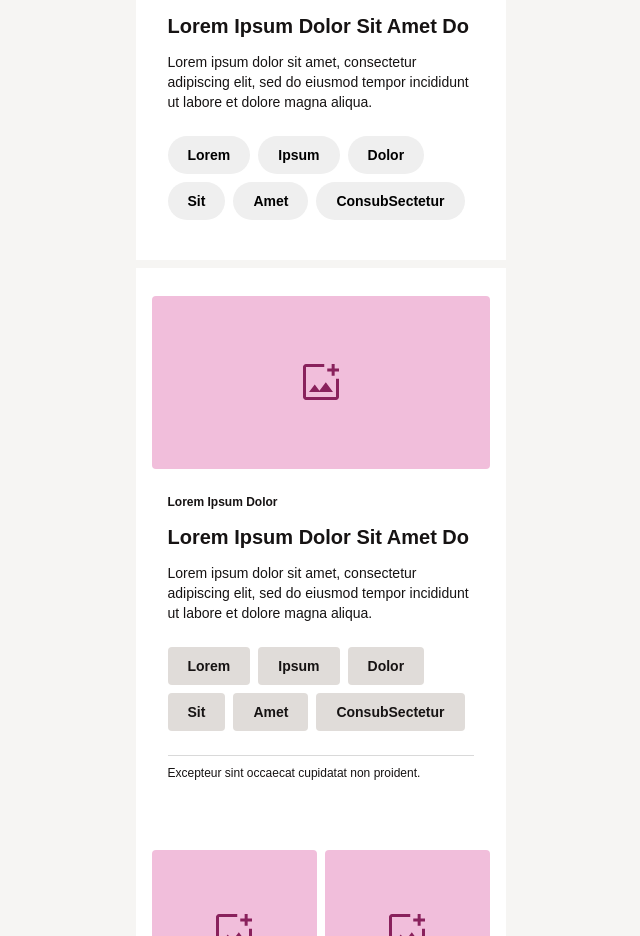
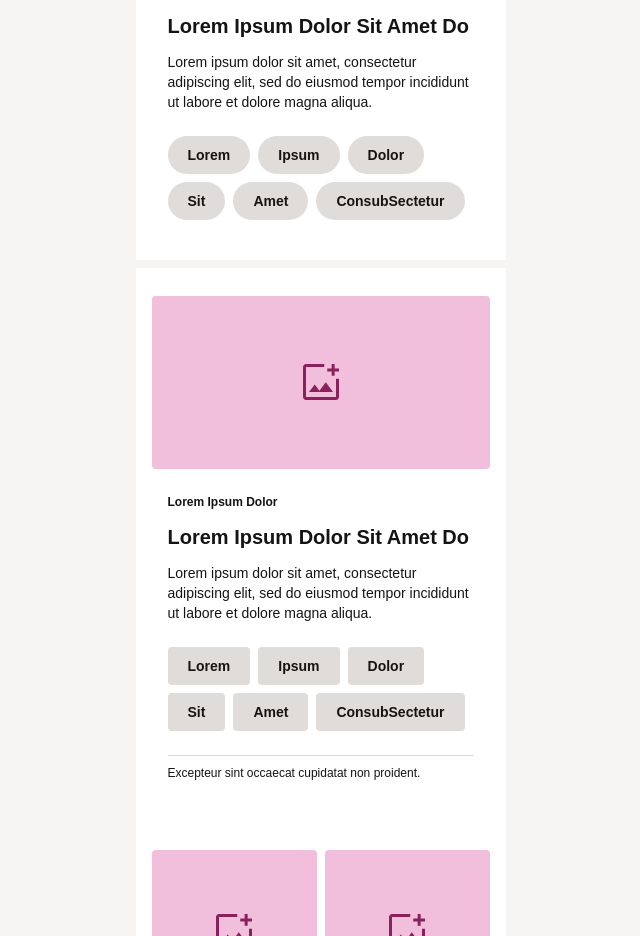
Before and after one commit to richardclifford/email-color-studio, a React (Vite) app: page / in a window 1280 px wide. Shown: the part 1681-2617 px from the top of the page, without its empty margins (57-697 px from the left). Built offline with nearby package versions, Linux system fonts and the light colour scheme.

Commit message:
Updated tertiary cta BG/Txt color state name in EmailFramework
+Updated tertiaryCtaBgColor and tertiaryCtaTextColor to new state name subTertiaryCtaBgColor and subTertiaryCtaTextColor to resolve output error

```diff
--- a/src/components/EmailFramework/modules/Product1x.jsx
+++ b/src/components/EmailFramework/modules/Product1x.jsx
@@ -38,12 +38,12 @@ export default function Product1x({
             type={btnType}
             bgColor={
               btnType === "tertiary"
-                ? subStyles.tertiaryCtaBgColor
+                ? subStyles.subTertiaryCtaBgColor
                 : subStyles.subSecondaryCtaBgColor
             }
             textColor={
               btnType === "tertiary"
-                ? subStyles.tertiaryCtaTextColor
+                ? subStyles.subTertiaryCtaTextColor
                 : subStyles.subSecondaryCtaTextColor
             }
           />
@@ -51,12 +51,12 @@ export default function Product1x({
             type={btnType}
             bgColor={
               btnType === "tertiary"
-                ? subStyles.tertiaryCtaBgColor
+                ? subStyles.subTertiaryCtaBgColor
                 : subStyles.subSecondaryCtaBgColor
             }
             textColor={
               btnType === "tertiary"
-                ? subStyles.tertiaryCtaTextColor
+                ? subStyles.subTertiaryCtaTextColor
                 : subStyles.subSecondaryCtaTextColor
             }
             label="Ipsum"
@@ -65,12 +65,12 @@ export default function Product1x({
             type={btnType}
             bgColor={
               btnType === "tertiary"
-                ? subStyles.tertiaryCtaBgColor
+                ? subStyles.subTertiaryCtaBgColor
                 : subStyles.subSecondaryCtaBgColor
             }
             textColor={
               btnType === "tertiary"
-                ? subStyles.tertiaryCtaTextColor
+                ? subStyles.subTertiaryCtaTextColor
                 : subStyles.subSecondaryCtaTextColor
             }
             label="Dolor"
@@ -79,12 +79,12 @@ export default function Product1x({
             type={btnType}
             bgColor={
               btnType === "tertiary"
-                ? subStyles.tertiaryCtaBgColor
+                ? subStyles.subTertiaryCtaBgColor
                 : subStyles.subSecondaryCtaBgColor
             }
             textColor={
               btnType === "tertiary"
-                ? subStyles.tertiaryCtaTextColor
+                ? subStyles.subTertiaryCtaTextColor
                 : subStyles.subSecondaryCtaTextColor
             }
             label="Sit"
@@ -93,12 +93,12 @@ export default function Product1x({
             type={btnType}
             bgColor={
               btnType === "tertiary"
-                ? subStyles.tertiaryCtaBgColor
+                ? subStyles.subTertiaryCtaBgColor
                 : subStyles.subSecondaryCtaBgColor
             }
             textColor={
               btnType === "tertiary"
-                ? subStyles.tertiaryCtaTextColor
+                ? subStyles.subTertiaryCtaTextColor
                 : subStyles.subSecondaryCtaTextColor
             }
             label="Amet"
@@ -107,12 +107,12 @@ export default function Product1x({
             type={btnType}
             bgColor={
               btnType === "tertiary"
-                ? subStyles.tertiaryCtaBgColor
+                ? subStyles.subTertiaryCtaBgColor
                 : subStyles.subSecondaryCtaBgColor
             }
             textColor={
               btnType === "tertiary"
-                ? subStyles.tertiaryCtaTextColor
+                ? subStyles.subTertiaryCtaTextColor
                 : subStyles.subSecondaryCtaTextColor
             }
             label="ConsubSectetur"
```
